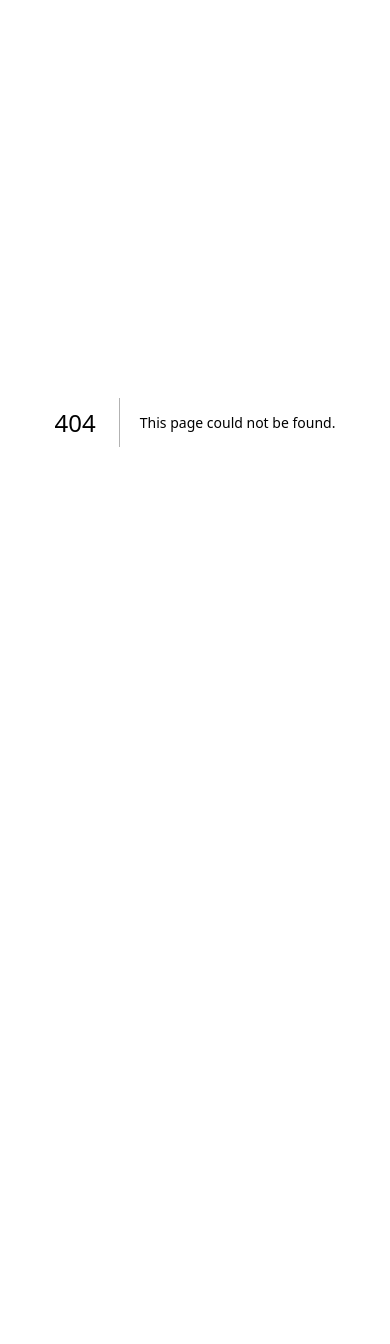
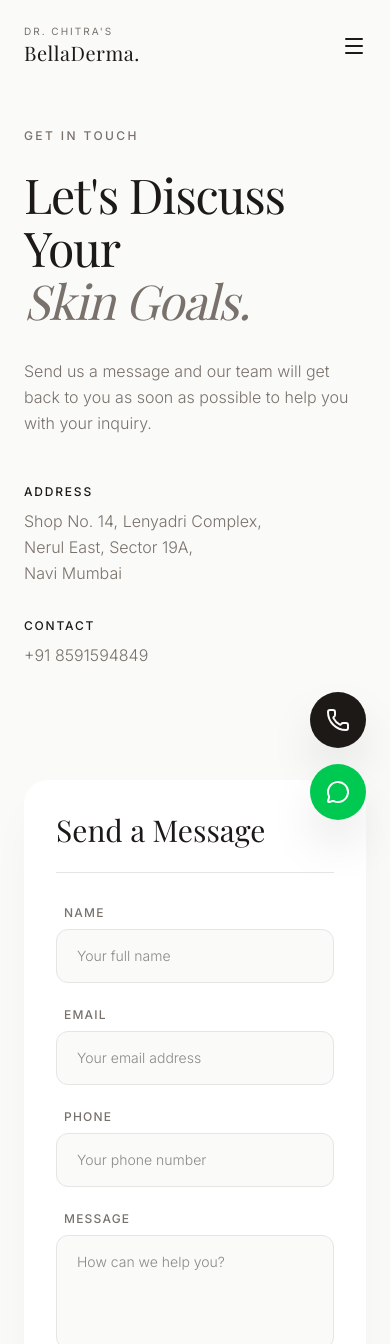
Before and after one commit to easelife2025-hash/Bella-derma-, a Next.js app: page /contact in a window 390 px wide. Before the commit this address had no page. Shown: the top 1344 px of the page. Before the commit the page ends 844 px from the top, so only its background shows below. Built offline with nearby package versions, Linux system fonts and the light colour scheme; no server answers; a web font is replaced by a local one.

Commit message:
feat: initialize BellaDerma Clinic project structure
Scaffold the Next.js application with Tailwind CSS, TypeScript, and core dependencies. Includes global layouts, metadata configuration, utility helpers, and responsive design foundation.

```diff
--- a/app/admin/enquiries/page.tsx
+++ b/app/admin/enquiries/page.tsx
@@ -36,19 +36,21 @@ export default function EnquiriesDashboard() {
       setEnquiries(data);
       setLoading(false);
 
-      // Update selected enquiry if it was changed remotely
-      if (selectedEnq) {
-        const updated = data.find(e => e.id === selectedEnq.id);
-        if (updated) setSelectedEnq(updated);
-        else setSelectedEnq(null); // Deleted
-      }
+      // We use a functional state update to safely access the current selectedEnq without adding it to the dependency array
+      setSelectedEnq((currentSelected) => {
+        if (currentSelected) {
+          const updated = data.find(e => e.id === currentSelected.id);
+          return updated ? updated : null;
+        }
+        return currentSelected;
+      });
     }, (error) => {
       console.error("Error fetching enquiries:", error);
       setLoading(false);
     });
 
     return () => unsubscribe();
-  }, [selectedEnq?.id]);
+  }, []);
 
   const updateStatus = async (id: string, newStatus: string) => {
     try {
--- a/app/admin/page.tsx
+++ b/app/admin/page.tsx
@@ -40,19 +40,21 @@ export default function AppointmentsDashboard() {
       setAppointments(data);
       setLoading(false);
 
-      // Update selected appt if it was changed remotely
-      if (selectedAppt) {
-        const updated = data.find(a => a.id === selectedAppt.id);
-        if (updated) setSelectedAppt(updated);
-        else setSelectedAppt(null); // Deleted
-      }
+      // We use a functional state update to safely access the current selectedAppt without adding it to the dependency array
+      setSelectedAppt((currentSelected) => {
+        if (currentSelected) {
+          const updated = data.find(a => a.id === currentSelected.id);
+          return updated ? updated : null;
+        }
+        return currentSelected;
+      });
     }, (error) => {
       console.error("Error fetching appointments:", error);
       setLoading(false);
     });
 
     return () => unsubscribe();
-  }, [selectedAppt?.id]);
+  }, []);
 
   const updateStatus = async (id: string, newStatus: string) => {
     try {
--- /dev/null
+++ b/app/contact/page.tsx
@@ -0,0 +1,159 @@
+'use client';
+
+import { useState } from 'react';
+import Header from '@/components/Header';
+import Footer from '@/components/Footer';
+import { db } from '@/lib/firebase';
+import { collection, addDoc, serverTimestamp } from 'firebase/firestore';
+
+export default function ContactPage() {
+  const [formData, setFormData] = useState({
+    name: '',
+    email: '',
+    phone: '',
+    message: ''
+  });
+  const [loading, setLoading] = useState(false);
+  const [success, setSuccess] = useState(false);
+  const [error, setError] = useState('');
+
+  const handleSubmit = async (e: React.FormEvent) => {
+    e.preventDefault();
+    setLoading(true);
+    setError('');
+
+    try {
+      await addDoc(collection(db, 'contactEnquiries'), {
+        ...formData,
+        status: 'new',
+        createdAt: serverTimestamp()
+      });
+      setSuccess(true);
+      setFormData({ name: '', email: '', phone: '', message: '' });
+    } catch (err: any) {
+      console.error(err);
+      setError('An error occurred while sending your message. Please try again or call us.');
+    } finally {
+      setLoading(false);
+    }
+  };
+
+  return (
+    <div className="min-h-screen bg-stone-50 flex flex-col">
+      <Header />
+
+      <main className="flex-grow pt-32 pb-16 md:pt-48 md:pb-24 px-6 md:px-12 max-w-7xl mx-auto w-full flex flex-col lg:flex-row gap-16 lg:gap-24">
+        <div className="w-full lg:w-1/2">
+          <span className="text-stone-500 tracking-[0.2em] uppercase text-xs font-medium mb-6 block">Get in Touch</span>
+          <h1 className="font-serif text-5xl md:text-7xl text-stone-900 leading-[1.1] tracking-tight mb-8">
+            Let&apos;s Discuss Your <br />
+            <span className="italic text-stone-500">Skin Goals.</span>
+          </h1>
+          <p className="text-stone-500 font-light leading-relaxed max-w-md mb-12">
+            Send us a message and our team will get back to you as soon as possible to help you with your inquiry.
+          </p>
+
+          <div className="flex flex-col gap-8 text-stone-600 font-light text-base md:text-lg mb-12">
+            <div>
+              <p className="font-medium text-stone-900 mb-2 uppercase text-xs tracking-[0.15em]">Address</p>
+              <p className="leading-relaxed text-stone-500">
+                Shop No. 14, Lenyadri Complex,<br />
+                Nerul East, Sector 19A,<br />
+                Navi Mumbai
+              </p>
+            </div>
+            <div>
+              <p className="font-medium text-stone-900 mb-2 uppercase text-xs tracking-[0.15em]">Contact</p>
+              <p className="leading-relaxed text-stone-500">
+                +91 8591594849
+              </p>
+            </div>
+          </div>
+        </div>
+
+        <div className="w-full lg:w-1/2 bg-white rounded-3xl p-8 md:p-12 shadow-2xl shadow-stone-900/5">
+          {success ? (
+            <div className="h-full flex flex-col items-center justify-center text-center py-20">
+              <h2 className="font-serif text-3xl text-stone-900 mb-4">Message Sent</h2>
+              <p className="text-stone-500 font-light mb-8 max-w-sm">Thank you for reaching out. Our team will contact you shortly.</p>
+              <button
+                onClick={() => setSuccess(false)}
+                className="bg-stone-900 text-stone-50 px-8 py-4 rounded-full text-xs uppercase tracking-[0.15em] font-medium hover:bg-stone-800 transition-colors"
+              >
+                Send Another
+              </button>
+            </div>
+          ) : (
+            <form onSubmit={handleSubmit} className="flex flex-col gap-6">
+              <h2 className="font-serif text-3xl text-stone-900 border-b border-stone-200 pb-6 mb-2">Send a Message</h2>
+              {error && <div className="p-4 bg-red-50 text-red-600 rounded-xl text-sm font-light">{error}</div>}
+
+              <div className="flex flex-col gap-2">
+                <label htmlFor="name" className="text-xs uppercase tracking-[0.1em] font-medium text-stone-500 ml-2">Name</label>
+                <input
+                  id="name"
+                  type="text"
+                  required
+                  value={formData.name}
+                  onChange={(e) => setFormData({ ...formData, name: e.target.value })}
+                  className="w-full bg-stone-50 border border-stone-200 rounded-xl px-5 py-4 text-sm outline-none focus:border-stone-400 focus:bg-white transition-all font-light"
+                  placeholder="Your full name"
+                />
+              </div>
+
+              <div className="flex flex-col md:flex-row gap-6">
+                <div className="flex flex-col gap-2 flex-grow">
+                  <label htmlFor="email" className="text-xs uppercase tracking-[0.1em] font-medium text-stone-500 ml-2">Email</label>
+                  <input
+                    id="email"
+                    type="email"
+                    required
+                    value={formData.email}
+                    onChange={(e) => setFormData({ ...formData, email: e.target.value })}
+                    className="w-full bg-stone-50 border border-stone-200 rounded-xl px-5 py-4 text-sm outline-none focus:border-stone-400 focus:bg-white transition-all font-light"
+                    placeholder="Your email address"
+                  />
+                </div>
+                <div className="flex flex-col gap-2 flex-grow">
+                  <label htmlFor="phone" className="text-xs uppercase tracking-[0.1em] font-medium text-stone-500 ml-2">Phone</label>
+                  <input
+                    id="phone"
+                    type="tel"
+                    required
+                    value={formData.phone}
+                    onChange={(e) => setFormData({ ...formData, phone: e.target.value })}
+                    className="w-full bg-stone-50 border border-stone-200 rounded-xl px-5 py-4 text-sm outline-none focus:border-stone-400 focus:bg-white transition-all font-light"
+                    placeholder="Your phone number"
+                  />
+                </div>
+              </div>
+
+              <div className="flex flex-col gap-2">
+                <label htmlFor="message" className="text-xs uppercase tracking-[0.1em] font-medium text-stone-500 ml-2">Message</label>
+                <textarea
+                  id="message"
+                  required
+                  rows={4}
+                  value={formData.message}
+                  onChange={(e) => setFormData({ ...formData, message: e.target.value })}
+                  className="w-full bg-stone-50 border border-stone-200 rounded-xl px-5 py-4 text-sm outline-none focus:border-stone-400 focus:bg-white transition-all font-light resize-none"
+                  placeholder="How can we help you?"
+                ></textarea>
+              </div>
+
+              <button
+                type="submit"
+                disabled={loading}
+                className="mt-4 bg-stone-900 text-stone-50 px-8 py-5 rounded-xl text-xs uppercase tracking-[0.15em] font-medium hover:bg-stone-800 disabled:bg-stone-300 disabled:cursor-not-allowed transition-colors text-center shadow-lg shadow-stone-900/10"
+              >
+                {loading ? 'Sending...' : 'Send Message'}
+              </button>
+            </form>
+          )}
+        </div>
+      </main>
+
+      <Footer />
+    </div>
+  );
+}
--- a/app/layout.tsx
+++ b/app/layout.tsx
@@ -29,11 +29,14 @@ export const metadata: Metadata = {
   },
 };
 
+import FloatingActions from '@/components/FloatingActions';
+
 export default function RootLayout({children}: {children: React.ReactNode}) {
   return (
     <html lang="en" className={`${playfair.variable} ${inter.variable} scroll-smooth overflow-x-hidden`}>
       <body className="font-sans bg-stone-50 text-stone-900 antialiased selection:bg-stone-200 overflow-x-hidden" suppressHydrationWarning>
         {children}
+        <FloatingActions />
       </body>
     </html>
   );
--- /dev/null
+++ b/app/not-found.tsx
@@ -0,0 +1,26 @@
+import Link from 'next/link';
+import { ArrowRight } from 'lucide-react';
+import Header from '@/components/Header';
+import Footer from '@/components/Footer';
+
+export default function NotFound() {
+  return (
+    <div className="min-h-screen bg-stone-50 flex flex-col">
+      <Header />
+      <main className="flex-grow flex items-center justify-center py-32 px-6">
+        <div className="text-center max-w-lg mx-auto">
+          <span className="text-stone-400 font-medium tracking-[0.2em] uppercase text-xs mb-4 block">Error 404</span>
+          <h1 className="font-serif text-5xl md:text-6xl text-stone-900 tracking-tight mb-6">Page Not Found</h1>
+          <p className="text-stone-500 font-light mb-10 leading-relaxed">
+            The page you are looking for might have been removed, had its name changed, or is temporarily unavailable.
+          </p>
+          <Link href="/" className="inline-flex items-center gap-3 bg-stone-900 text-stone-50 px-8 py-4 rounded-full text-xs uppercase tracking-[0.15em] font-medium hover:bg-stone-800 transition-colors">
+            Return Home
+            <ArrowRight className="w-4 h-4" />
+          </Link>
+        </div>
+      </main>
+      <Footer />
+    </div>
+  );
+}
--- /dev/null
+++ b/components/FloatingActions.tsx
@@ -0,0 +1,26 @@
+'use client';
+
+import { Phone, MessageCircle } from 'lucide-react';
+
+export default function FloatingActions() {
+  return (
+    <div className="fixed bottom-6 right-6 md:bottom-8 md:right-8 z-50 flex flex-col gap-4">
+      <a
+        href="tel:+918591594849"
+        className="w-14 h-14 bg-stone-900 text-stone-50 rounded-full flex items-center justify-center shadow-2xl hover:-translate-y-1 transition-all duration-300 hover:shadow-stone-900/20"
+        aria-label="Call Clinic"
+      >
+        <Phone className="w-6 h-6" />
+      </a>
+      <a
+        href="https://wa.me/918591594849"
+        target="_blank"
+        rel="noopener noreferrer"
+        className="w-14 h-14 bg-green-500 text-white rounded-full flex items-center justify-center shadow-2xl hover:-translate-y-1 transition-all duration-300 hover:shadow-green-500/20"
+        aria-label="WhatsApp Clinic"
+      >
+        <MessageCircle className="w-6 h-6" />
+      </a>
+    </div>
+  );
+}
--- a/components/Footer.tsx
+++ b/components/Footer.tsx
@@ -42,7 +42,7 @@ export default function Footer() {
               <Link href="/#reviews" className="text-sm font-light text-stone-500 hover:text-stone-900 transition-colors">Reviews</Link>
             </div>
             <div className="flex flex-col gap-4">
-              <Link href="/#contact" className="text-sm font-light text-stone-500 hover:text-stone-900 transition-colors">Contact</Link>
+              <Link href="/contact" className="text-sm font-light text-stone-500 hover:text-stone-900 transition-colors">Contact</Link>
               <Link href="/book" className="text-sm font-light text-stone-500 hover:text-stone-900 transition-colors">Book Appointment</Link>
             </div>
           </div>
--- a/components/Header.tsx
+++ b/components/Header.tsx
@@ -33,7 +33,7 @@ export default function Header() {
             <Link href="/treatments" className="hover:text-stone-900 transition-colors">Treatments</Link>
             <Link href="/#about" className="hover:text-stone-900 transition-colors">About</Link>
             <Link href="/#reviews" className="hover:text-stone-900 transition-colors">Reviews</Link>
-            <Link href="/#contact" className="hover:text-stone-900 transition-colors">Contact</Link>
+            <Link href="/contact" className="hover:text-stone-900 transition-colors">Contact</Link>
           </nav>
 
           <div className="hidden md:block">
@@ -70,7 +70,7 @@ export default function Header() {
               <Link href="/treatments" onClick={() => setIsMenuOpen(false)} className="hover:text-stone-300 transition-colors">Treatments</Link>
               <Link href="/#about" onClick={() => setIsMenuOpen(false)} className="hover:text-stone-300 transition-colors">About</Link>
               <Link href="/#reviews" onClick={() => setIsMenuOpen(false)} className="hover:text-stone-300 transition-colors">Reviews</Link>
-              <Link href="/#contact" onClick={() => setIsMenuOpen(false)} className="hover:text-stone-300 transition-colors">Contact</Link>
+              <Link href="/contact" onClick={() => setIsMenuOpen(false)} className="hover:text-stone-300 transition-colors">Contact</Link>
             </nav>
             <div className="flex flex-col gap-6 border-t border-stone-800 pt-8 mt-12">
               <Link href="/book" onClick={() => setIsMenuOpen(false)} className="bg-stone-50 text-center text-stone-900 text-sm uppercase tracking-widest px-8 py-4 rounded-full hover:bg-stone-200 transition-colors w-full font-medium">
```
